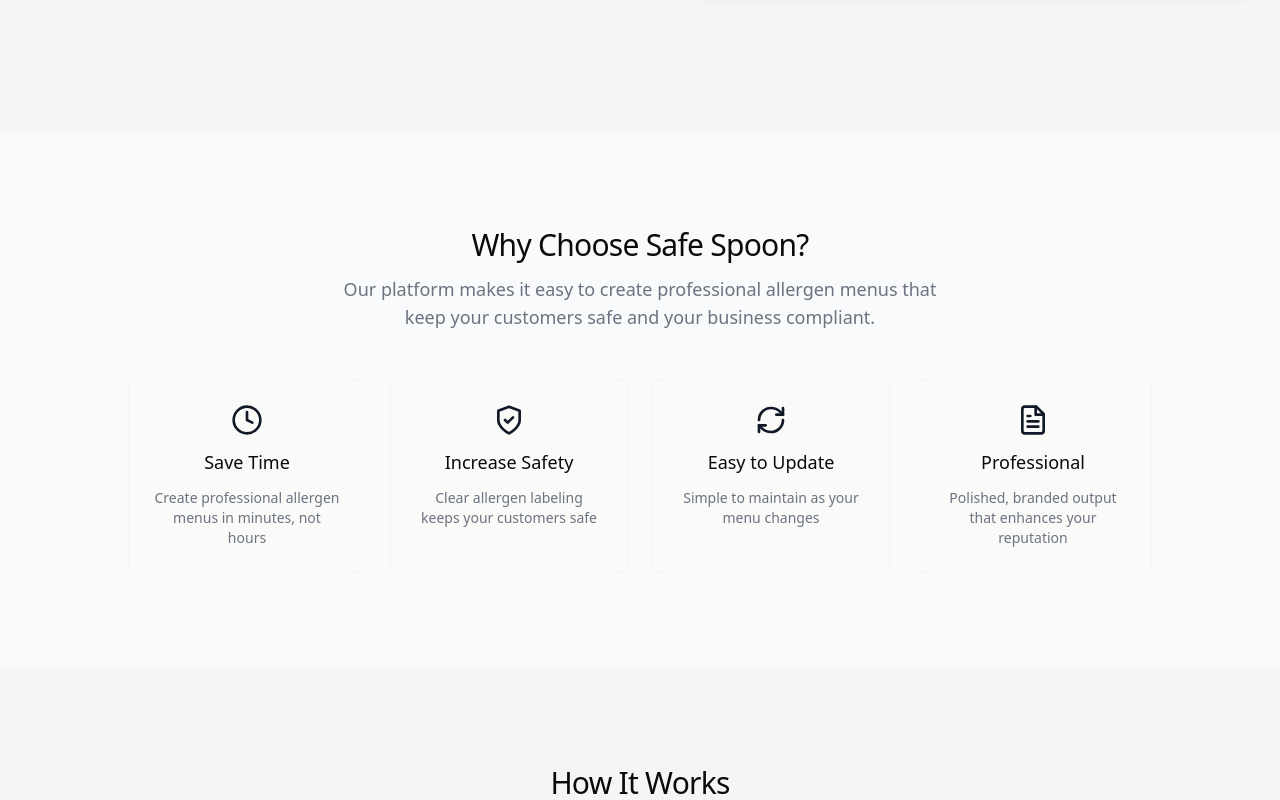
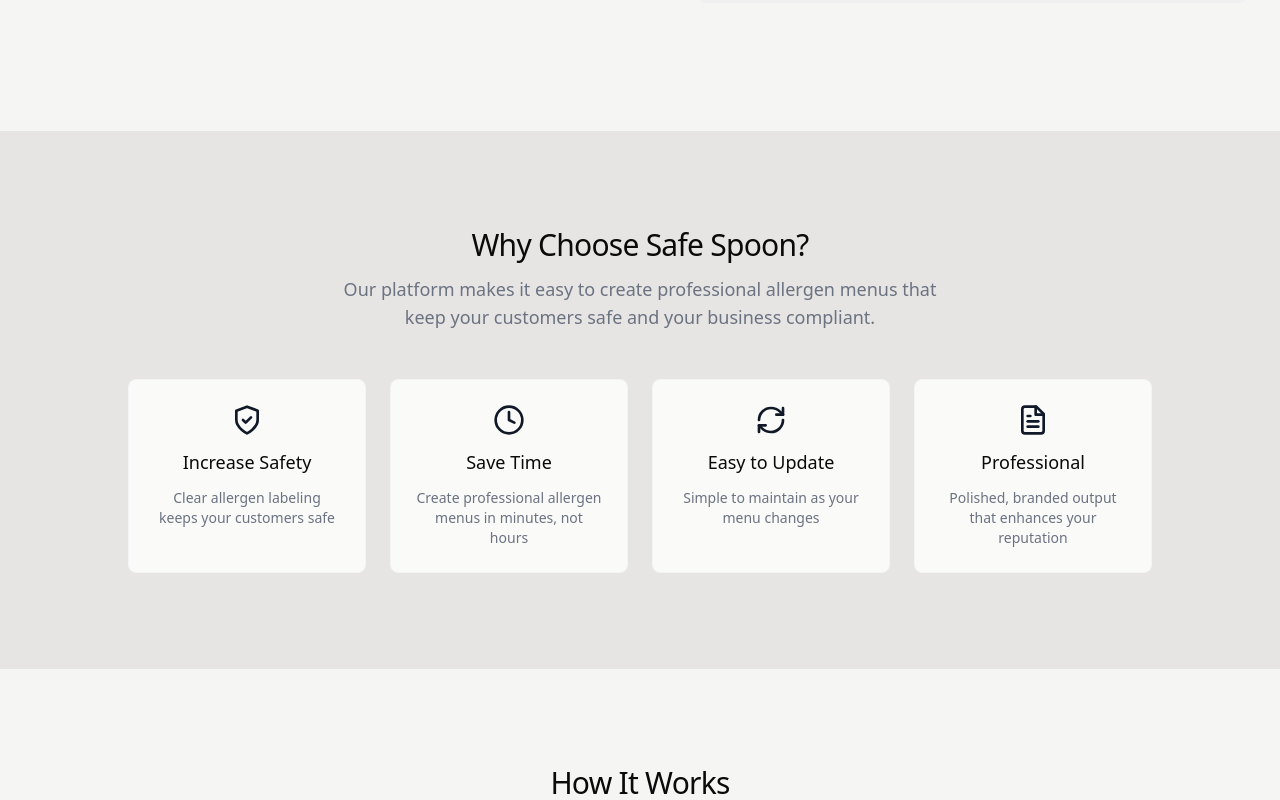
Before and after one commit to alejandroclose/safespoon, a Next.js app: page / in a window 1280 px wide. Shown: the part 740-1540 px from the top of the page. Built offline with nearby package versions, Linux system fonts and the light colour scheme.

Commit message:
fixed color tones

```diff
--- a/src/app/page.js
+++ b/src/app/page.js
@@ -92,7 +92,7 @@
         </section>
 
         {/* Key Benefits Section - fixed container width */}
-        <section id="features" className="w-full py-16 md:py-24 bg-gray-50">
+        <section id="features" className="w-full py-16 md:py-24 bg-stone-200">
           <div className="container mx-auto max-w-7xl px-4 sm:px-6 lg:px-8">
             <div className="flex flex-col items-center justify-center space-y-3 text-center mb-12">
               <h2 className="text-2xl font-medium tracking-tight md:text-3xl">Why Choose Safe Spoon?</h2>
@@ -102,17 +102,17 @@
               </p>
             </div>
             <div className="mx-auto grid max-w-5xl grid-cols-1 gap-6 md:grid-cols-2 lg:grid-cols-4">
+            <div className="flex flex-col items-center space-y-3 rounded-lg border border-gray-100 bg-stone-50 p-6">
+                <ShieldCheck className="h-8 w-8 text-gray-900" />
+                <h3 className="text-lg font-medium">Increase Safety</h3>
+                <p className="text-center text-gray-500 text-sm">Clear allergen labeling keeps your customers safe</p>
+              </div>
               <div className="flex flex-col items-center space-y-3 rounded-lg border border-gray-100 bg-stone-50 p-6">
                 <Clock className="h-8 w-8 text-gray-900" />
                 <h3 className="text-lg font-medium">Save Time</h3>
                 <p className="text-center text-gray-500 text-sm">
                   Create professional allergen menus in minutes, not hours
                 </p>
-              </div>
-              <div className="flex flex-col items-center space-y-3 rounded-lg border border-gray-100 bg-stone-50 p-6">
-                <ShieldCheck className="h-8 w-8 text-gray-900" />
-                <h3 className="text-lg font-medium">Increase Safety</h3>
-                <p className="text-center text-gray-500 text-sm">Clear allergen labeling keeps your customers safe</p>
               </div>
               <div className="flex flex-col items-center space-y-3 rounded-lg border border-gray-100 bg-stone-50 p-6">
                 <RefreshCw className="h-8 w-8 text-gray-900" />
@@ -253,7 +253,7 @@
         </section> */}
 
         {/* Sample Menu Preview - fixed container width */}
-        <section className="w-full py-16 md:py-24">
+        <section className="w-full py-16 md:py-24 bg-stone-200">
           <div className="container mx-auto max-w-7xl px-4 sm:px-6 lg:px-8">
             <div className="flex flex-col items-center justify-center space-y-3 text-center mb-10">
               <h2 className="text-2xl font-medium tracking-tight md:text-3xl">
```
